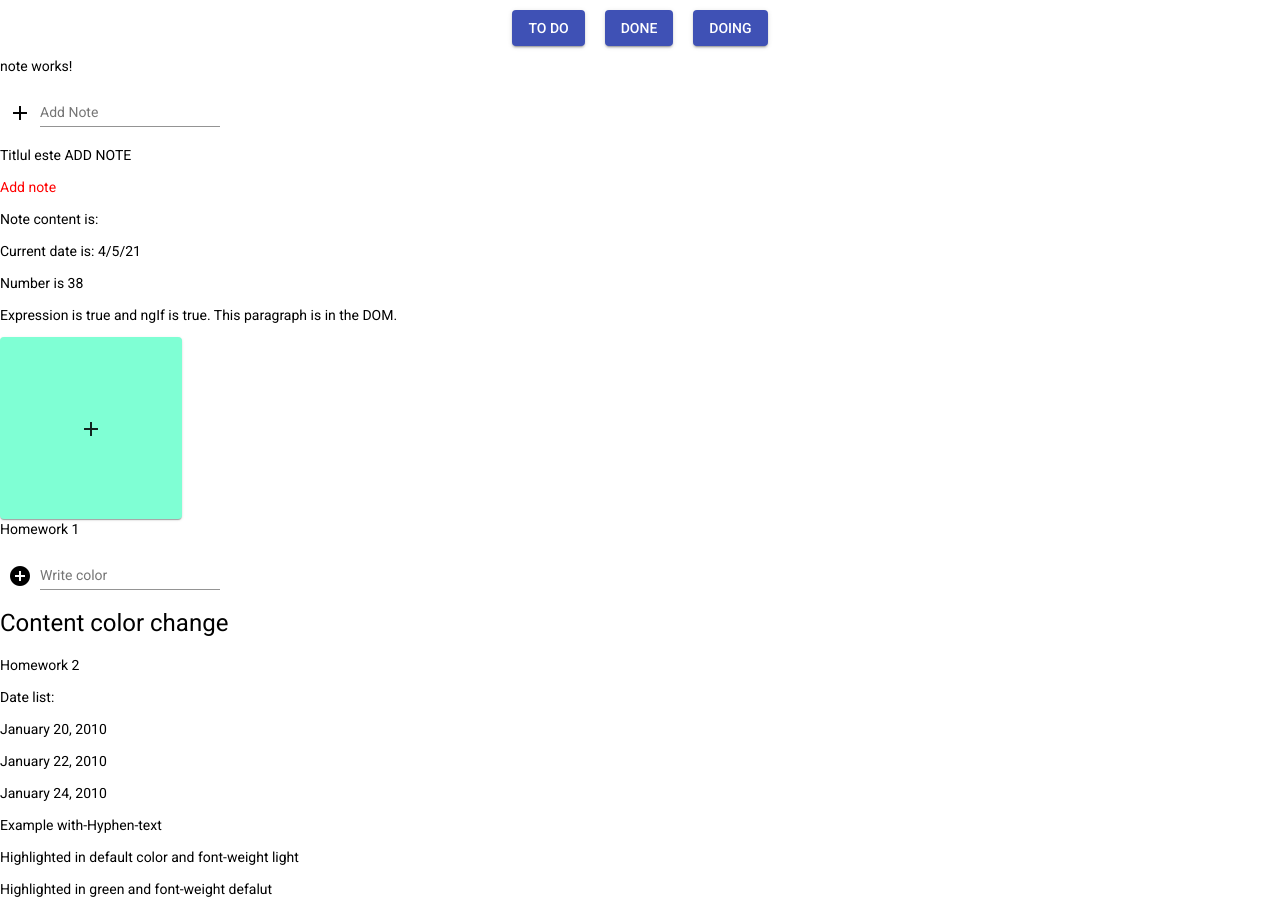
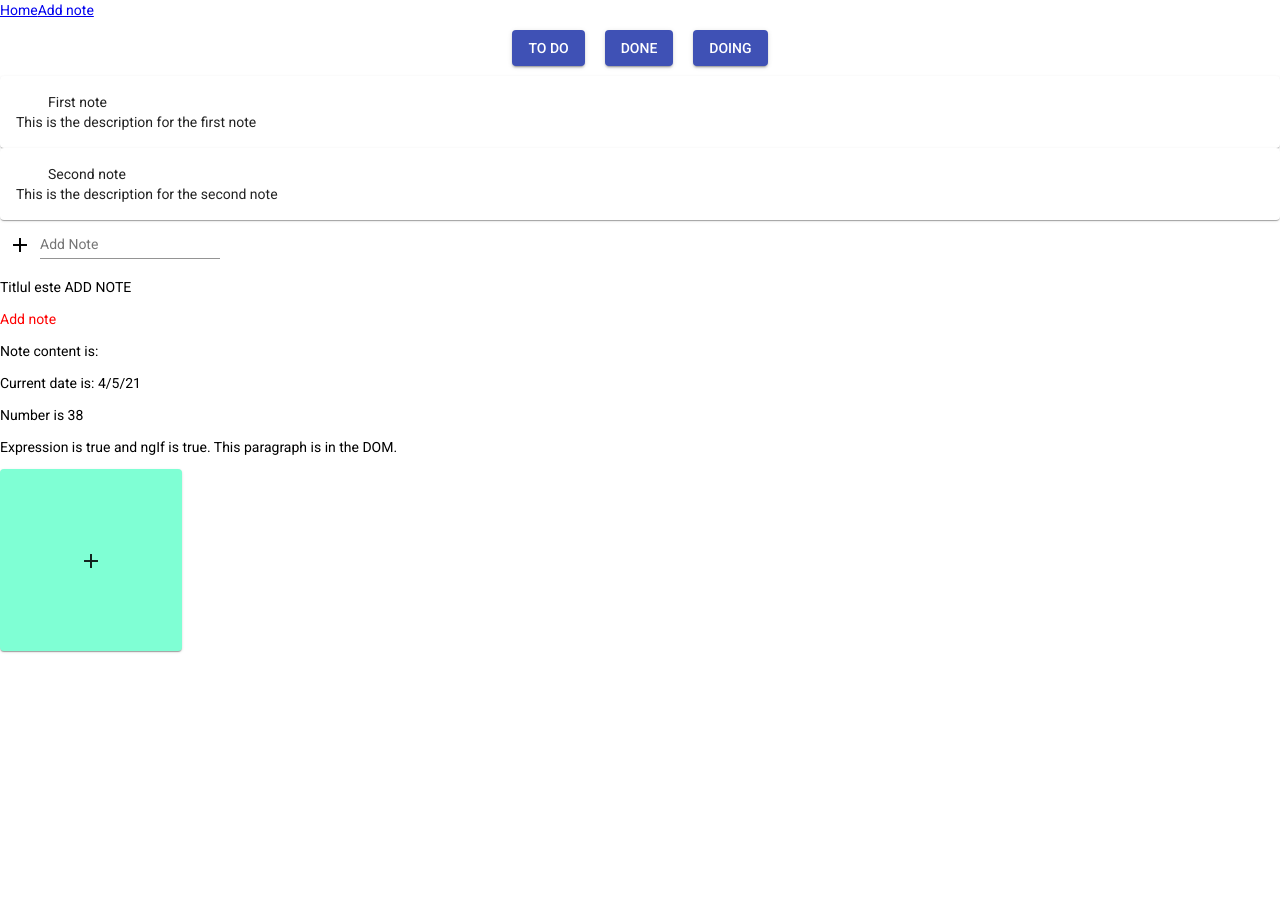
Before and after one commit to NeacsuAlex/Angular-Project, an Angular app: page /home in a window 1280 px wide. Before the commit this address led to /. After the commit the page ends 800 px from the top, so only its background shows below. Built offline with nearby package versions, Linux system fonts and the light colour scheme.

Commit message:
Added workshop-6

```diff
--- /dev/null
+++ b/src/app/add-note/add-note.component.html
@@ -0,0 +1,16 @@
+<h1>Add a note </h1>
+<div class="add-note-form">
+<form>
+    <mat-form-field>
+    <input
+        matInput
+        name="inputNote"
+        [(ngModel)]="noteTitle"
+         />
+    </mat-form-field>
+</form>
+<mat-form-field>
+    <textarea matInput name="inputNote" [(ngModel)]="noteDescription"></textarea>
+</mat-form-field>
+</div>
+<button mat-button (click)="addNote()">Add</button>
--- /dev/null
+++ b/src/app/add-note/add-note.component.scss
@@ -0,0 +1,5 @@
+.add-note-form {
+    display: flex;
+    flex-direction: column;
+    max-width: 300px;
+}
--- /dev/null
+++ b/src/app/add-note/add-note.component.ts
@@ -0,0 +1,25 @@
+import { Component, OnInit } from '@angular/core';
+import { ActivatedRoute, Router } from '@angular/router';
+
+@Component({
+  selector: 'app-add-note',
+  templateUrl: './add-note.component.html',
+  styleUrls: ['./add-note.component.scss']
+})
+export class AddNoteComponent implements OnInit {
+
+  noteTitle:string
+  noteDescription:string
+
+  constructor(private_router:Router, private _activatedRouter:ActivatedRoute) { }
+
+  ngOnInit(): void {
+  }
+
+  addNote():void
+  {
+    alert(this.noteTitle)
+    alert(this.noteDescription)
+  }
+
+}
--- a/src/app/app-routing.module.ts
+++ b/src/app/app-routing.module.ts
@@ -1,7 +1,12 @@
 import { NgModule } from '@angular/core';
 import { RouterModule, Routes } from '@angular/router';
+import { AddNoteComponent } from './add-note/add-note.component';
+import { HomeComponent } from './home/home.component';
 
-const routes: Routes = [];
+const routes: Routes = [
+{path:'home',component :HomeComponent, pathMatch:'full'},
+{path:'addNote',component:AddNoteComponent},
+{path:'**', redirectTo:'home'}];
 
 @NgModule({
   imports: [RouterModule.forRoot(routes)],
--- a/src/app/app.component.html
+++ b/src/app/app.component.html
@@ -1,4 +1,3 @@
-<app-filter></app-filter>
-<app-note></app-note>
-<app-tools></app-tools>
-<app-homework></app-homework>
+<a routerLink='' routerLinkActive='activeLink'>Home</a>
+<a routerLink='addNote' routerLinkActive='activeLink'>Add note</a>
+<router-outlet></router-outlet>
--- /dev/null
+++ b/src/app/home/home.component.html
@@ -0,0 +1,3 @@
+<app-filter></app-filter>
+<app-note></app-note>
+<app-tools></app-tools>
--- /dev/null
+++ b/src/app/home/home.component.ts
@@ -0,0 +1,15 @@
+import { Component, OnInit } from '@angular/core';
+
+@Component({
+  selector: 'app-home',
+  templateUrl: './home.component.html',
+  styleUrls: ['./home.component.scss']
+})
+export class HomeComponent implements OnInit {
+
+  constructor() { }
+
+  ngOnInit(): void {
+  }
+
+}
--- a/src/app/homework/homework.component.ts
+++ b/src/app/homework/homework.component.ts
@@ -7,14 +7,14 @@ import { Component, OnInit } from '@angular/core';
 })
 export class HomeworkComponent implements OnInit {
 
-  constructor() { }
-
   dates:Date[]=[new Date("2010-01-20"),new Date("2010-01-21"),new Date("2010-01-22"),new Date("2010-01-23"),new Date("2010-01-24"),new Date("2010-01-25")]
 
   colorText: string = "Content color change"
   selectedColor: string = ""
   backgroundColor: string = ""
   hyphenText:string="Hyphen"
+
+  constructor() { }
 
   ngOnInit(): void {
   }
--- a/src/app/note/note.component.html
+++ b/src/app/note/note.component.html
@@ -1 +1,9 @@
-<p>note works!</p>
+<mat-card *ngFor="let note of notes">
+    <mat-card-header>
+        {{note.title}}
+    </mat-card-header>
+    <mat-card-content>
+        {{note.description}}
+    </mat-card-content>
+
+</mat-card>
--- a/src/app/note/note.component.ts
+++ b/src/app/note/note.component.ts
@@ -7,9 +7,27 @@ import { Component, OnInit } from '@angular/core';
 })
 export class NoteComponent implements OnInit {
 
+  notes: Note[] = [
+    {
+      id: "Id1",
+      title: "First note",
+      description: "This is the description for the first note"
+    },
+    {
+      id: "Id2",
+      title: "Second note",
+      description: "This is the description for the second note"
+    }
+  ];
+
   constructor() { }
 
   ngOnInit(): void {
   }
+}
 
+export interface Note {
+	id: string;
+title: string;
+ 	description: string;
 }
```
Also changed, not shown: src/app/app.module.ts (+7 -2 lines), src/app/home/home.component.scss (added), 2 other files (tests, documents, lock files or other folders).
